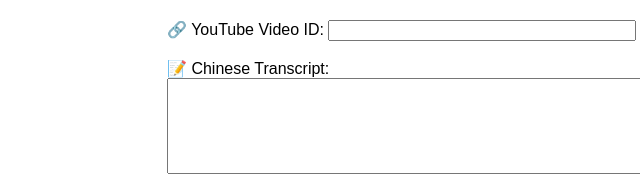
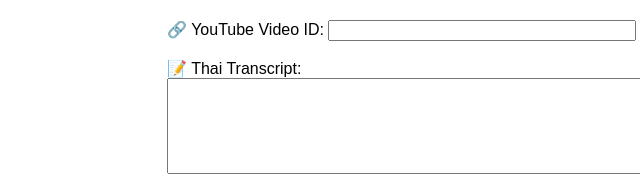
Before and after one commit to Khaai123/script-tieng--thai, a plain HTML site: page index.html in a window 1280 px wide. Shown: the top 194 px of the page, 73-713 px from the left. Drawn offline with Linux system fonts and the light colour scheme.

Commit message:
index.html

```diff
--- a/index.html
+++ b/index.html
@@ -108,7 +108,7 @@ function loadScriptFile(event) {
 <body>
 <div style="margin: 20px auto; max-width: 800px;">
 <label>🔗 YouTube Video ID: <input id="videoIdInput" style="width: 300px;" type="text" value=""/></label><br/><br/>
-<label>📝 Chinese Transcript: <textarea id="scriptTH" rows="6" style="width: 100%;"></textarea></label><br/><br/>
+<label>📝 Thai Transcript: <textarea id="scriptTH" rows="6" style="width: 100%;"></textarea></label><br/><br/>
 <label>🇻🇳 Vietnamese Transcript: <textarea id="scriptVI" rows="6" style="width: 100%;"></textarea></label><br/><br/>
 <br/>
 <button onclick="loadVideoAndTranscript()">▶️ Load Video + Transcript</button><br/>
```
